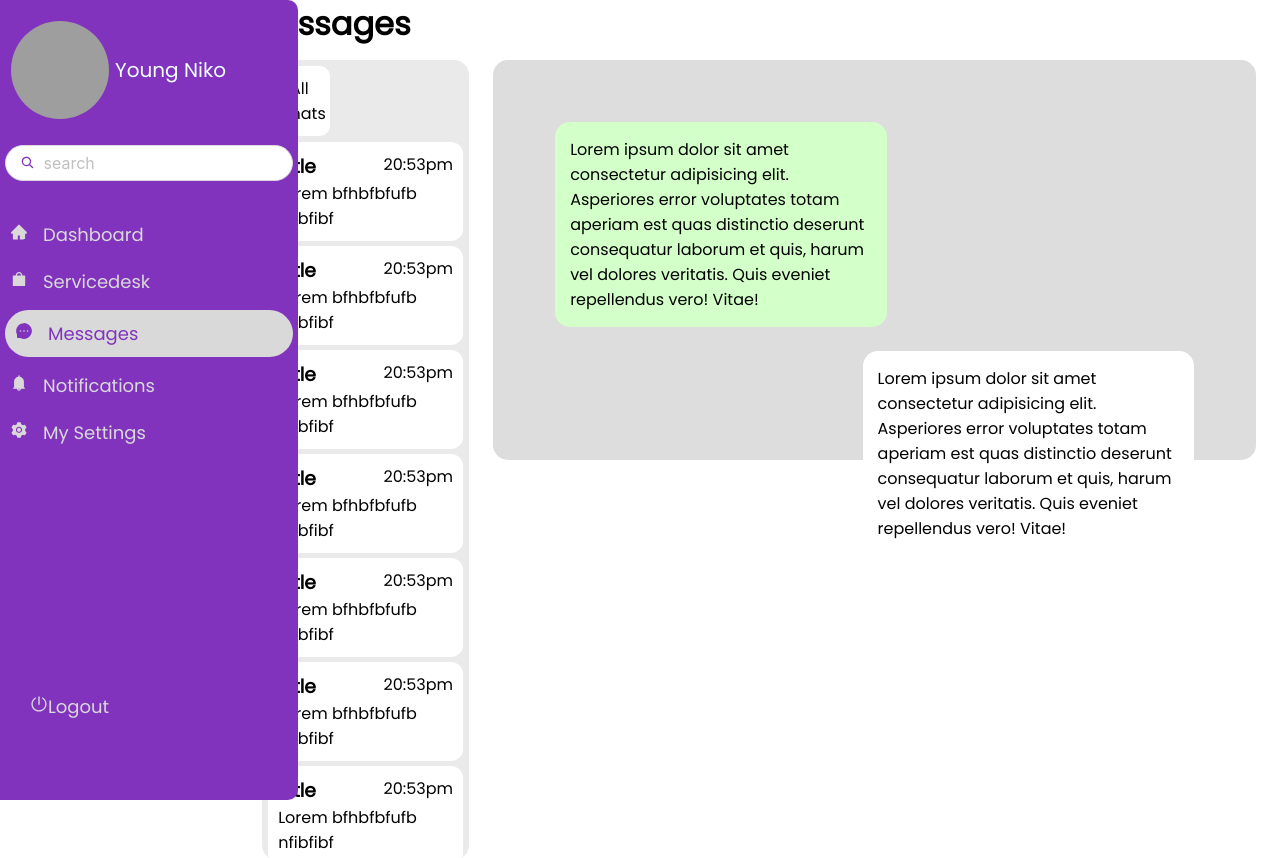
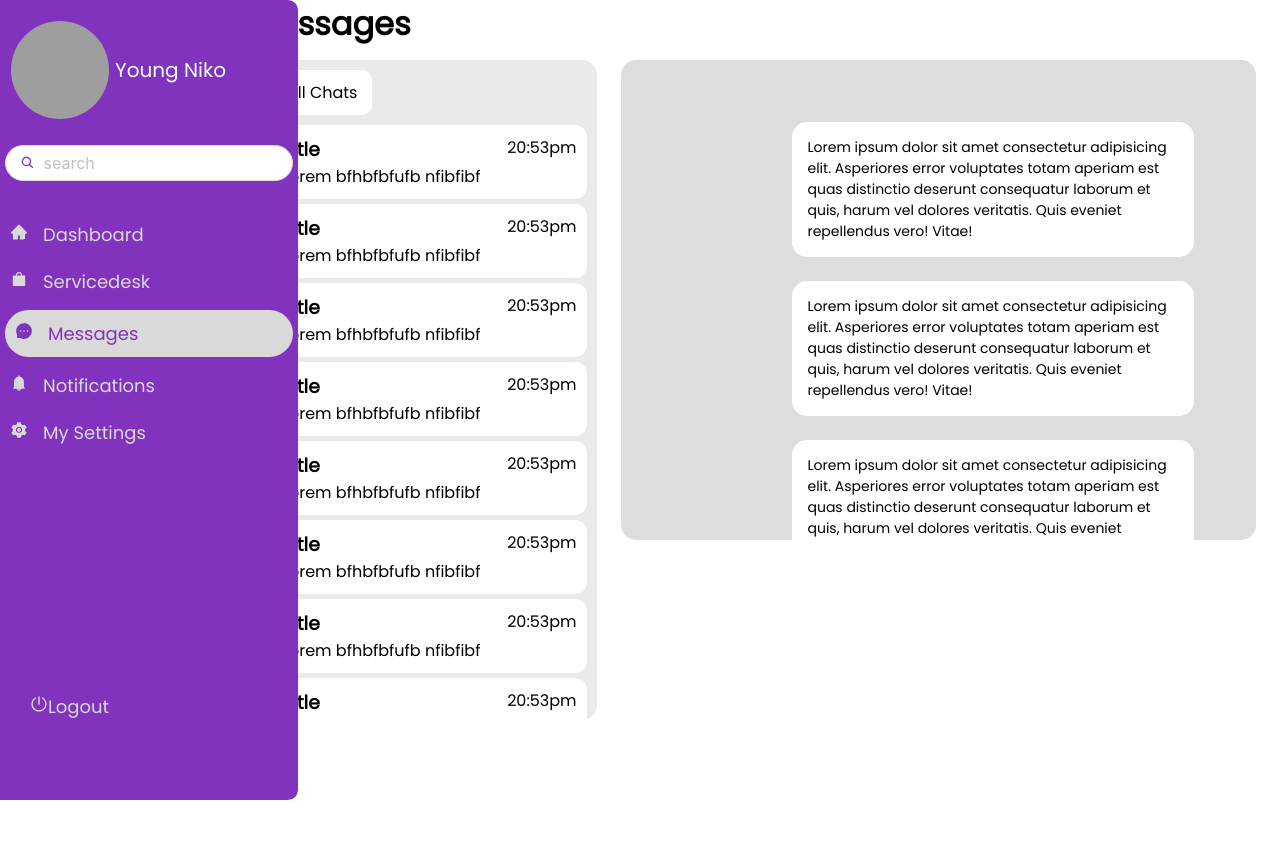
Before and after one commit to thariqifthikar/gennext_itsm_client, a React (Create React App) app: page /messages in a window 1280 px wide. Shown: the top 858 px of the page. After the commit the page ends 800 px from the top, so only its background shows below. Built offline with nearby package versions, Linux system fonts and the light colour scheme; grey boxes are pictures that could not be loaded.

Commit message:
SendAndReciveMsg

```diff
--- /dev/null
+++ b/src/Components/messages/ChatRecivedBox.jsx
@@ -0,0 +1,9 @@
+import React from 'react'
+import './SendAndRecivieMsg.css';
+export default function ChatRecivedBox() {
+  return (
+    <div>
+       <p className="P2">Lorem ipsum dolor sit amet consectetur adipisicing elit. Asperiores error voluptates totam aperiam est quas distinctio deserunt consequatur laborum et quis, harum vel dolores veritatis. Quis eveniet repellendus vero! Vitae!</p>
+    </div>
+  )
+}
--- /dev/null
+++ b/src/Components/messages/ChatSendBox.jsx
@@ -0,0 +1,9 @@
+import React from 'react'
+import './SendAndRecivieMsg.css';
+export default function ChatSendBox() {
+  return (
+    <div>
+        <p className="P1">Lorem ipsum dolor sit amet consectetur adipisicing elit. Asperiores error voluptates totam aperiam est quas distinctio deserunt consequatur laborum et quis, harum vel dolores veritatis. Quis eveniet repellendus vero! Vitae!</p>
+    </div>
+  )
+}
--- a/src/Components/messages/SendAndRecivieMsg.css
+++ b/src/Components/messages/SendAndRecivieMsg.css
@@ -9,20 +9,40 @@
 }
 .MessagingPane{
     background-color: rgba(172, 172, 172, 0.404);
-    flex:8;
+    flex:4;
     padding:50px;
     margin: 12px;
     margin-right: 24px;
     border-radius: 15px;
-    height:25em;
+    height:30em;
+    overflow-x: hidden;
+    overflow-y: auto;
 
 }
+.MessagingPane::-webkit-scrollbar {
+    width: 0.5em;
+    padding-right:0.2em ;
+  }
+.MessagingPane::-webkit-scrollbar-thumb {
+    background-color: darkgrey;
+    border-radius: 20px;}
+.Sidebar::-webkit-scrollbar {
+    width: 0.5em;
+  }
+.Sidebar::-webkit-scrollbar-thumb {
+    background-color: darkgrey;
+    border-radius: 20px;
+
+
+  }
 .Sidebar{
     flex:2.5;
     background-color: rgba(172, 172, 172, 0.26);
-    height:50em;
+    height:calc(100vh - 140px);
     border-radius: 15px;
     margin:12px;
+    overflow-x: hidden;
+    overflow-y: auto;
 }
 
 .P2{
@@ -32,22 +52,23 @@
     border-radius: 15px;
     display: block;
     left:0;
-    width: 50%;
+    max-width: 75%;
+
     font-family: poppins;
-    font-size: medium;
+    font-size: 14px;
     float: right;
-    clear: both;
+    /* clear: both;  */
 }
 .P1{
     background-color: #D3FFC8;
     padding:15px;
     margin:12px;
     border-radius: 15px;
-    width: 50%;
+    max-width: 75%;
     font-family: poppins;
-    font-size: medium;
+    font-size: 14px;
     float: left;
-    clear: both;
+    /* clear: both;  */
 }
 .topic{
     padding:10px;
@@ -57,6 +78,7 @@
     border-radius: 10px;
     text-align: center;
     font-family: poppins;
+
 }
 .ChatCard{
     margin-bottom: 5px;
@@ -68,6 +90,9 @@
     font-family: poppins;
 
 }
+.ChatCard:hover{
+    background-color: rgb(221, 221, 221);
+}
 .T{
     display: flex;
     justify-content: space-between;
--- a/src/Components/messages/SendAndRecivieMsg.jsx
+++ b/src/Components/messages/SendAndRecivieMsg.jsx
@@ -1,5 +1,7 @@
 import React from 'react'
 import ChatCard from './ChatCard';
+import ChatRecivedBox from './ChatRecivedBox';
+import ChatSendBox from './ChatSendBox';
 import './SendAndRecivieMsg.css';
 
 
@@ -13,8 +15,10 @@ export default function SendAndRecivieMsg() {
         {['','','','','','','','','','','','','','',].map(node=> <ChatCard/>)}
       </div>
       <div className="MessagingPane">
-        <p className="P1">Lorem ipsum dolor sit amet consectetur adipisicing elit. Asperiores error voluptates totam aperiam est quas distinctio deserunt consequatur laborum et quis, harum vel dolores veritatis. Quis eveniet repellendus vero! Vitae!</p>
-        <p className="P2">Lorem ipsum dolor sit amet consectetur adipisicing elit. Asperiores error voluptates totam aperiam est quas distinctio deserunt consequatur laborum et quis, harum vel dolores veritatis. Quis eveniet repellendus vero! Vitae!</p>
+      <ChatRecivedBox/>
+      {['','','','','','','','','','','','','','',].map(node=> <ChatRecivedBox/>)}
+      <ChatSendBox/>
+      {['','','','','','','','','','','','','','',].map(node=> <ChatSendBox/>)}
       </div>
     </div>
 
```
